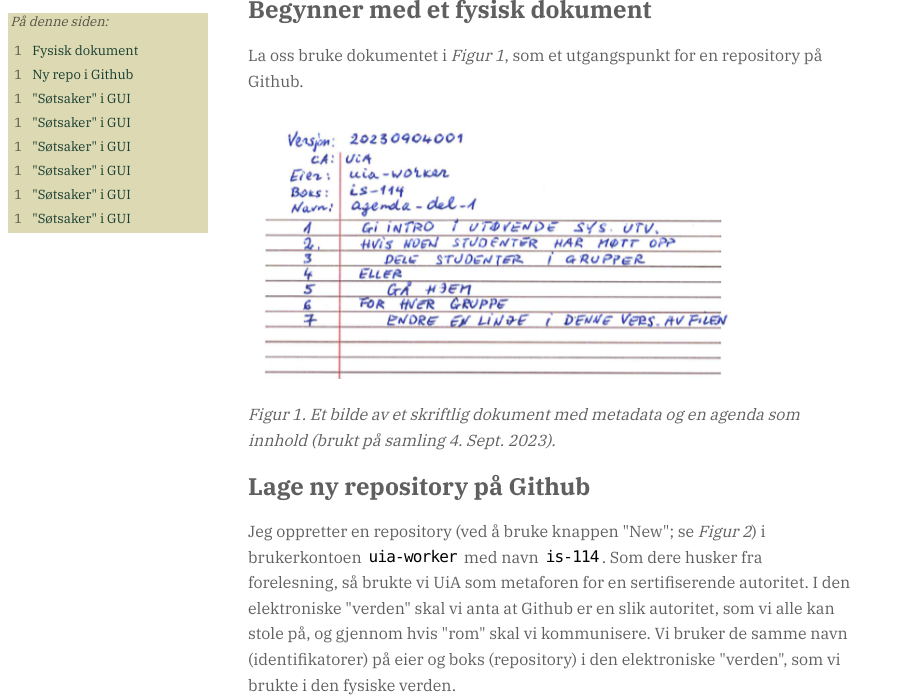
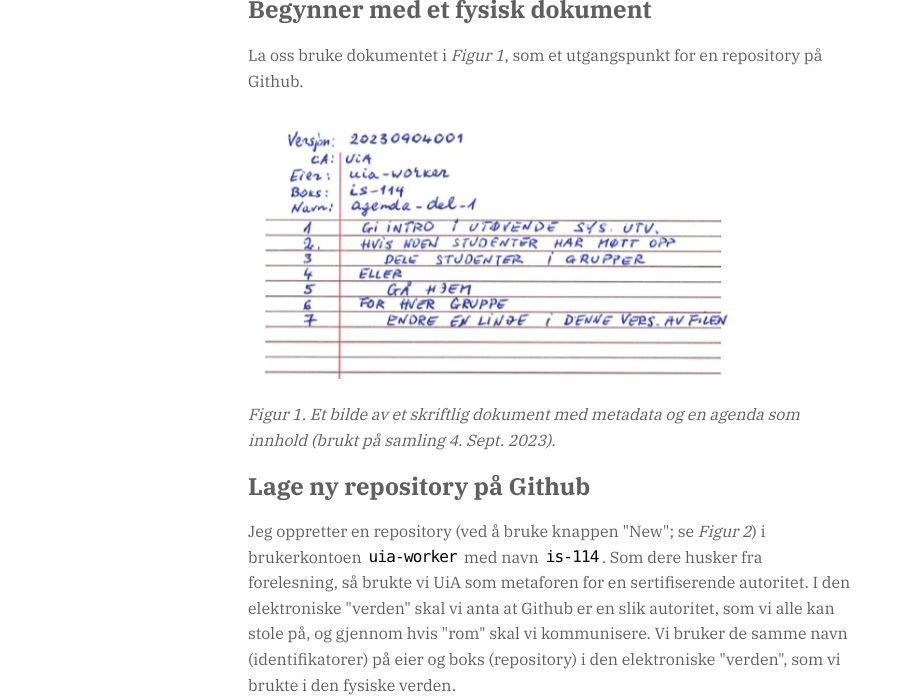
Before and after one commit to uia-worker/is114komp, a plain HTML site: page docs/comtree.html in a window 1280 px wide. Shown: the part 71-768 px from the top of the page, without its empty margins (0-904 px from the left). Drawn offline with Linux system fonts and the light colour scheme; a script that the page names is missing.

Commit message:
hjelpedokument for arbeidet med git siste

```diff
--- a/docs/comtree.html
+++ b/docs/comtree.html
@@ -83,7 +83,7 @@
       </div>
     </div>
   -->
-
+<!--
     <div class="tocsub">
       <div class="tocsubtitle">På denne siden:</div>
       <table class="tocsublist" cellspacing="0">
@@ -96,7 +96,7 @@
           </tr>
           <tr>
             <td>
-              <span class="tocsublinknumber">1<tt>&nbsp;</tt></span>
+              <span class="tocsublinknumber">2<tt>&nbsp;</tt></span>
               <a href="#nyrepogithub" class="tocsubseclink" data-pltdoc="x">Ny repo i Github</a>
             </td>
           </tr>
@@ -140,6 +140,7 @@
       </table>
 
     </div>
+  -->
 
   </div>
   <div class="maincolumn">
```
